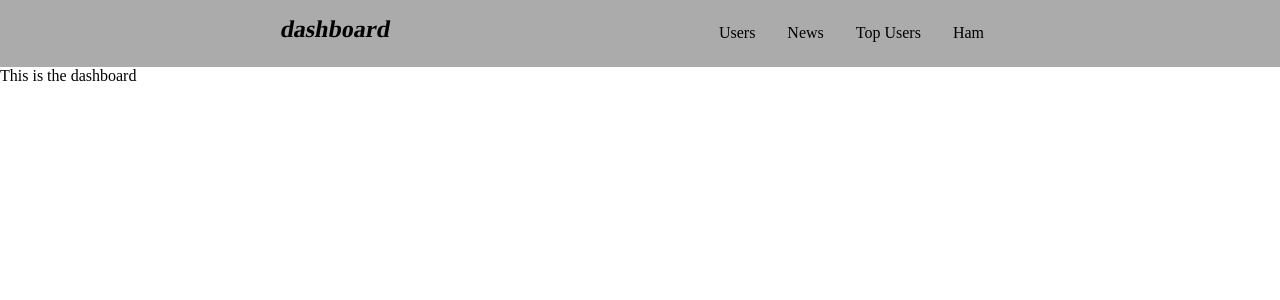
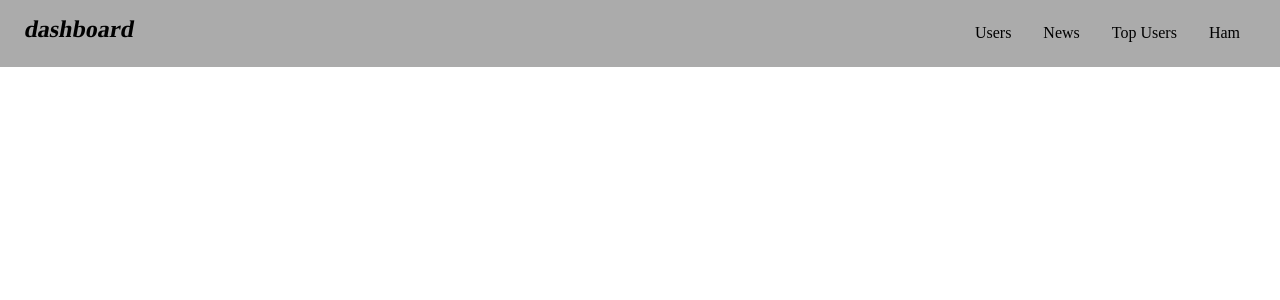
Before and after one commit to Sahaj-Srivastava24/assignment-dashboard, a Next.js app: page / in a window 1280 px wide. Shown: the top 300 px of the page. Built offline with nearby package versions, Linux system fonts and the light colour scheme.

Commit message:
implemented switch for drawer
Signed-off-by: Mad1ad <72143774+Sahaj-Srivastava24@users.noreply.github.com>

```diff
--- /dev/null
+++ b/components/Layout/Layout.styles.ts
@@ -0,0 +1,8 @@
+import styled from "@emotion/styled"
+
+export const PageLayout = styled.div`
+  min-width: 100vw;
+`
+export const ChildrenLayout = styled.div`
+  max-width: 90vw;
+`
--- /dev/null
+++ b/components/Layout/Layout.tsx
@@ -0,0 +1,28 @@
+import { NextComponentType  } from "next";
+import { useState } from "react";
+import { PageLayout, ChildrenLayout } from "./Layout.styles";
+import Drawer from "../Navbar/Drawer";
+import Navbar from "../Navbar/Navbar";
+
+const Layout: NextComponentType = ({ children }) => {
+  const [ showDrawer , setshowDrawer ] = useState<boolean>(false);
+  const toggleDrawer = () => setshowDrawer(!showDrawer);
+
+  return (
+    <>
+      <Navbar handleDrawer={toggleDrawer}/>
+      {showDrawer? (
+        <PageLayout>
+          <ChildrenLayout>
+            {children}
+          </ChildrenLayout>
+          <Drawer />
+        </PageLayout>
+        ) : null}
+
+
+    </>
+  );
+}
+
+export default Layout;
--- /dev/null
+++ b/components/Navbar/Drawer.tsx
@@ -0,0 +1,21 @@
+import { NextComponentType } from "next";
+import { CloseButton, DrawerList, DrawerItem } from "./Navbar.styles"
+
+const Drawer : NextComponentType = () => {
+  return (
+    <>
+      <CloseButton>
+        <span>Close</span>
+      </CloseButton>
+      <DrawerList>
+        <ul>
+          <DrawerItem>Home</DrawerItem>
+          <DrawerItem>News</DrawerItem>
+          <DrawerItem>Log out</DrawerItem>
+        </ul>
+      </DrawerList>
+    </>
+  )
+}
+
+export default Drawer;
--- a/components/Navbar.tsx
+++ b/components/Navbar/Navbar.styles.ts
@@ -1,19 +1,14 @@
-import type { NextPage } from 'next'
 import styled from "@emotion/styled"
 
-const NavWrapper = styled.div`
-background: #ababab;
-`
-
-const Nav = styled.div`
-  width: 60%;
+export const NavWrapper = styled.div`
+  background: #ababab;
   display: flex;
   justify-content: space-between;
   margin: 0 auto;
   padding: 1rem 1.5rem;
 `
 
-const Logo = styled.div`
+export const Logo = styled.div`
   font-size: 1.5rem;
   font-weight: bold;
   transform: skew(-10deg);
@@ -21,7 +16,7 @@ const Logo = styled.div`
   cursor: pointer;
 `
 
-const NavMenu = styled.div`
+export const NavMenu = styled.div`
   display: flex;
   & ul {
     list-style: none;
@@ -34,7 +29,7 @@ const NavMenu = styled.div`
   }
 `
 
-const NavItem = styled.li`
+export const NavItem = styled.li`
   cursor: pointer;
   &:after {
   display:block;
@@ -48,23 +43,20 @@ const NavItem = styled.li`
     transform: scaleX(0.9);
   }
 `
+export const CloseButton = styled.div`
+  cursor: pointer;
 
-const Navbar : NextPage = () => {
-  return (<NavWrapper>
-    <Nav>
-      <Logo>
-        <span>Dashboard</span>
-      </Logo>
-      <NavMenu>
-        <ul>
-          <NavItem>Users</NavItem>
-          <NavItem>News</NavItem>
-          <NavItem>Top Users</NavItem>
-          <li>Ham</li>
-        </ul>
-      </NavMenu>
-    </Nav>
-  </NavWrapper>)
-}
+  `
+export const DrawerList = styled.div`
+  "& ul" {
+    list-style: none;
+    margin: 0;
+    padding: 0 0;
+  }
 
-export default Navbar
+  `
+
+export const DrawerItem = styled.li`
+  cursor: pointer;
+
+`
--- /dev/null
+++ b/components/Navbar/Navbar.tsx
@@ -0,0 +1,24 @@
+import type { NextComponentType, NextPageContext } from 'next'
+import { NavWrapper, Logo, NavMenu, NavItem} from "./Navbar.styles"
+
+type NavbarProps = {
+  handleDrawer: () => void
+}
+
+const Navbar : NextComponentType<NextPageContext, {}, NavbarProps> = ({ handleDrawer }) => {
+  return (<NavWrapper>
+      <Logo>
+        <span>Dashboard</span>
+      </Logo>
+      <NavMenu>
+        <ul>
+          <NavItem>Users</NavItem>
+          <NavItem>News</NavItem>
+          <NavItem>Top Users</NavItem>
+          <li onClick={handleDrawer}>Ham</li>
+        </ul>
+      </NavMenu>
+  </NavWrapper>)
+}
+
+export default Navbar
--- a/pages/_app.tsx
+++ b/pages/_app.tsx
@@ -1,20 +1,13 @@
 import '../styles/globals.css'
-import Navbar from "../components/Navbar";
 import type { AppProps } from 'next/app'
-import styled from '@emotion/styled'
+import Layout from '../components/Layout/Layout';
 
-const Background = styled.div`
-  box-sizing: border-box;
-  margin: 0;
-  padding: 0;
-`
 
 function MyApp({ Component, pageProps }: AppProps) {
   return (
-  <Background>
-    <Navbar />
-    <Component {...pageProps} />
-  </Background>
+    <Layout>
+      <Component {...pageProps} />
+    </Layout>
   );
 }
 
```
